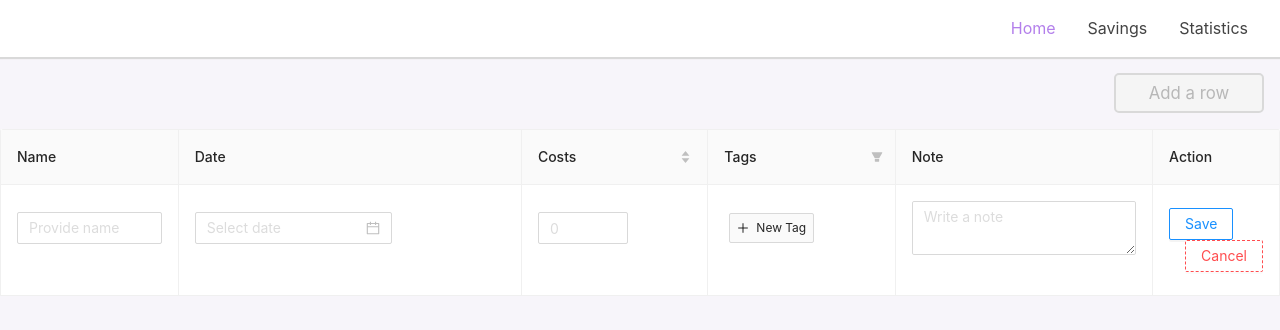
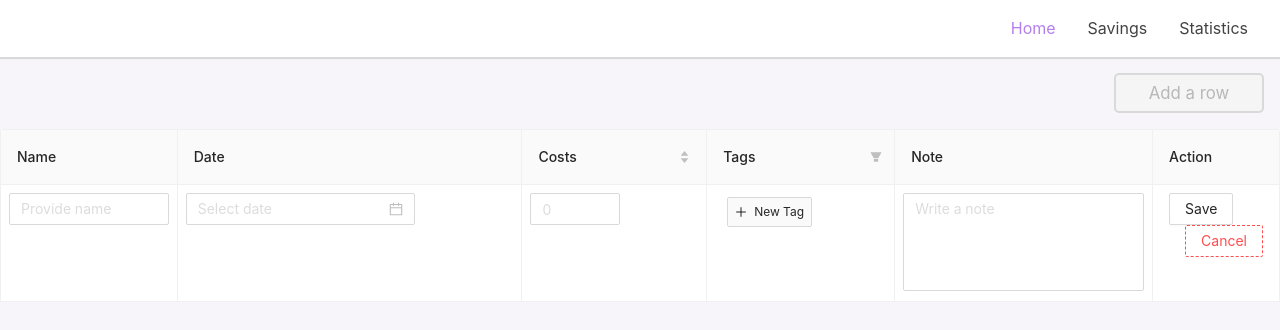
Before and after one commit to darilla/expenses, a React (Create React App) app: page / in a window 1280 px wide. Both pictures are taken after a click on the button "Add a row". Shown: the top 330 px of the page. Built offline with nearby package versions, Linux system fonts and the light colour scheme.

Commit message:
fix: CRUD opearations and table styles

```diff
--- a/src/components/table/Table.jsx
+++ b/src/components/table/Table.jsx
@@ -64,12 +64,13 @@ function Table({ records }) {
     },
     {
       dataIndex: 'tags',
+      inputType: 'tags',
       filters: TAGS,
       onFilter: (value, record) => filterList(value, record.tags),
       title: 'Tags',
       width: 200,
       render: (tags, record) => (
-        <TagsRenderer tags={tags} isEditing={isEditing(record)} />
+        <TagsRenderer form={form} tags={tags} isEditing={isEditing(record)} />
       ),
     },
     {
--- a/src/components/table/Table.styles.js
+++ b/src/components/table/Table.styles.js
@@ -3,10 +3,45 @@ import { Button } from 'antd';
 
 import { PURPLE } from '../../common/colors';
 
+const CELL_PADDING_PX = '8px';
+
 export const Container = styled.div`
   display: flex;
   flex-direction: column;
   align-items: flex-end;
+
+  .ant-table-tbody td.ant-table-cell {
+    height: 117px;
+    padding: ${CELL_PADDING_PX};
+  }
+
+  .ant-table-row > td.ant-table-cell > div {
+    height: 100%;
+    margin: 0;
+  }
+
+  .ant-picker {
+    width: 70%;
+  }
+
+  .ant-tag {
+    margin: 0;
+  }
+
+  /* Style for action cell. */
+  .ant-table-row td:last-child {
+    padding: ${CELL_PADDING_PX};
+  }
+
+  /* Fix for tags cell so it's aligned with other cells. */
+  .ant-table-cell > div > div {
+    height: 100%;
+  }
+
+  /* Set height for all components wrappers. */
+  .ant-col .ant-form-item-control {
+    height: 35px;
+  }
 `;
 
 export const StyledAddRowButton = styled(Button)`
--- a/src/components/table/components/action-buttons/ActionButtons.jsx
+++ b/src/components/table/components/action-buttons/ActionButtons.jsx
@@ -26,10 +26,13 @@ function ActionButtons({
 
   return isRowEditable ? (
     <div>
-      <Button ghost type='primary' onClick={() => handleSave(record.key)}>
+      <Button type='submit' onClick={() => handleSave(record.key)}>
         {SAVE_BTN}
       </Button>
-      <Popconfirm title={CANCEL_POPUP} onConfirm={handleCancel}>
+      <Popconfirm
+        onConfirm={() => handleCancel(record.key)}
+        title={CANCEL_POPUP}
+      >
         <StyledButton type='dashed' danger>
           {CANCEL_BTN}
         </StyledButton>
@@ -41,8 +44,8 @@ function ActionButtons({
         {EDIT_BTN}
       </Button>
       <Popconfirm
+        onConfirm={() => handleDelete(record.key)}
         title={DELETE_POPUP}
-        onConfirm={() => handleDelete(record.key)}
       >
         <StyledButton ghost disabled={isButtonDisabled} type='danger'>
           {DELETE_BTN}
--- a/src/components/table/components/editable-cell/EditableCell.jsx
+++ b/src/components/table/components/editable-cell/EditableCell.jsx
@@ -1,30 +1,38 @@
+/* eslint-disable react/jsx-props-no-spreading */
 import React from 'react';
 import { string, bool, instanceOf } from 'prop-types';
 import { DatePicker, Form, Input, InputNumber } from 'antd';
 
-import {
-  EMPTY_STRING,
-  NO_VALUE,
-  DATE_FORMAT,
-} from '../../../../common/constants';
+import { EMPTY_STRING, DATE_FORMAT } from '../../../../common/constants';
 
 const { Item } = Form;
 const { TextArea } = Input;
 
 const PLACEHOLDER = {
+  EMPTY: '-',
   INPUT_NUMBER: '0',
   INPUT: 'Provide name',
   TEXTAREA: 'Write a note',
 };
 
-const { INPUT, INPUT_NUMBER, TEXTAREA } = PLACEHOLDER;
+const { INPUT, INPUT_NUMBER, TEXTAREA, EMPTY } = PLACEHOLDER;
+
+const NOT_EDITABLE_CELL_STYLE = { margin: '8px' };
+
+const textareaProps = {
+  autoSize: {
+    minRows: 4,
+  },
+  allowClear: true,
+  placeholder: TEXTAREA,
+};
 
 const renderEditableCell = inputType => {
   switch (inputType) {
     case 'number':
       return <InputNumber placeholder={INPUT_NUMBER} />;
     case 'textarea':
-      return <TextArea placeholder={TEXTAREA} allowClear />;
+      return <TextArea {...textareaProps} />;
     case 'date':
       return <DatePicker format={DATE_FORMAT} allowClear={false} />;
     default:
@@ -32,6 +40,10 @@ const renderEditableCell = inputType => {
   }
 };
 
+/**
+ * EditableCell component is responsible for rendering basic
+ * input components. It does not handle more complex logic.
+ */
 function EditableCell({
   children,
   dataIndex,
@@ -43,14 +55,16 @@ function EditableCell({
   const rules = [{ required, message: `${dataIndex} filed is required` }];
 
   return (
-    // eslint-disable-next-line react/jsx-props-no-spreading
     <td {...restProps}>
       {editing ? (
         <Item name={dataIndex} rules={rules}>
           {renderEditableCell(inputType)}
         </Item>
       ) : (
-        <div>{children}</div>
+        // Data that is rendered is located on second place in the array.
+        <div style={NOT_EDITABLE_CELL_STYLE}>
+          {children[1] ? children : EMPTY}
+        </div>
       )}
     </td>
   );
@@ -63,7 +77,6 @@ EditableCell.propTypes = {
   dataIndex: string,
   editing: bool,
   inputType: string,
-  record: instanceOf(Object),
   required: bool,
 };
 
@@ -71,6 +84,5 @@ EditableCell.defaultProps = {
   dataIndex: EMPTY_STRING,
   editing: false,
   inputType: 'text',
-  record: NO_VALUE,
   required: false,
 };
--- a/src/components/table/components/tags-renderer/TagsRenderer.jsx
+++ b/src/components/table/components/tags-renderer/TagsRenderer.jsx
@@ -2,15 +2,14 @@ import React, { useCallback, useState } from 'react';
 import { instanceOf, bool } from 'prop-types';
 import { CloseOutlined } from '@ant-design/icons';
 
-import { EMPTY_ARRAY } from '../../../../common/constants';
+import { EMPTY_ARRAY, NO_VALUE } from '../../../../common/constants';
 
 import { NO_DATA_PLACEHOLDER, TAG } from '../../constants';
-
 import NewTag from './components/NewTag';
 
-import { StyledTag } from './TagsRenderer.styles';
+import { StyledTag, TagWrapper } from './TagsRenderer.styles';
 
-function TagsRenderer({ tags, isEditing }) {
+function TagsRenderer({ tags, isEditing, form }) {
   const [recordTags, updateRecordTags] = useState(tags);
 
   const handleCloseTag = useCallback(
@@ -20,8 +19,23 @@ function TagsRenderer({ tags, isEditing }) {
       const updatedTags = recordTags.filter(tag => tag !== clickedTag);
 
       updateRecordTags(updatedTags);
+
+      form.setFieldsValue({
+        tags: updateRecordTags,
+      });
     },
-    [recordTags],
+    [recordTags, form],
+  );
+
+  const handleFormTagsUpdate = useCallback(
+    localTags => {
+      updateRecordTags(localTags);
+
+      form.setFieldsValue({
+        tags: localTags,
+      });
+    },
+    [form],
   );
 
   if (!isEditing && recordTags.length === 0) {
@@ -31,18 +45,24 @@ function TagsRenderer({ tags, isEditing }) {
   return (
     <div>
       {recordTags.map(tag => (
+        <TagWrapper>
           <StyledTag
             closable={isEditing}
             closeIcon={<CloseOutlined onClick={handleCloseTag} name={tag} />}
             color={TAG[tag]?.color}
             key={tag}
-          name={tag}
+            name='tags'
+            value={tags}
           >
             {TAG[tag]?.name.toUpperCase()}
           </StyledTag>
+        </TagWrapper>
       ))}
       {isEditing && (
-        <NewTag recordTags={recordTags} updateRecordTags={updateRecordTags} />
+        <NewTag
+          recordTags={recordTags}
+          updateRecordTags={handleFormTagsUpdate}
+        />
       )}
     </div>
   );
@@ -50,11 +70,13 @@ function TagsRenderer({ tags, isEditing }) {
 export default TagsRenderer;
 
 TagsRenderer.propTypes = {
+  form: instanceOf(Object),
+  isEditing: bool,
   tags: instanceOf(Array),
-  isEditing: bool,
 };
 
 TagsRenderer.defaultProps = {
+  form: NO_VALUE,
+  isEditing: false,
   tags: EMPTY_ARRAY,
-  isEditing: false,
 };
--- a/src/components/table/components/tags-renderer/TagsRenderer.styles.js
+++ b/src/components/table/components/tags-renderer/TagsRenderer.styles.js
@@ -1,11 +1,15 @@
 import styled from 'styled-components';
 import { Tag } from 'antd';
+
+export const TagWrapper = styled.span`
+  display: inline-block;
+  margin: 4px;
+`;
 
 export const StyledTag = styled(Tag)`
   align-items: center;
   display: inline-flex;
   justify-content: center;
-  margin: 5px;
 
   .ant-tag-close-icon {
     display: inline-flex;
--- a/src/components/table/components/tags-renderer/components/NewTag.jsx
+++ b/src/components/table/components/tags-renderer/components/NewTag.jsx
@@ -11,10 +11,10 @@ import {
 
 import { TAG } from '../../../constants';
 
-import { StyledNewTag } from '../TagsRenderer.styles';
+import { StyledNewTag, TagWrapper } from '../TagsRenderer.styles';
 
 const NOT_EXISTING_DATA = -1;
-const INPUT_STYLE = { width: '170px' };
+const INPUT_STYLE = { width: '170px', margin: '8px' };
 const { Item } = Form;
 
 const getRandomColor = () =>
@@ -91,10 +91,12 @@ function NewTag({ recordTags, updateRecordTags }) {
           value={inputValue}
         />
       ) : (
-        <StyledNewTag onClick={handleClick}>
-          <PlusOutlined />
-          <span>New Tag</span>
-        </StyledNewTag>
+        <TagWrapper>
+          <StyledNewTag onClick={handleClick}>
+            <PlusOutlined />
+            <span>New Tag</span>
+          </StyledNewTag>
+        </TagWrapper>
       )}
     </Item>
   );
--- a/src/components/table/hooks/useTableDetails.js
+++ b/src/components/table/hooks/useTableDetails.js
@@ -3,12 +3,7 @@ import { useCallback, useState } from 'react';
 import { Form } from 'antd';
 import moment from 'moment';
 
-import {
-  EMPTY_ARRAY,
-  EMPTY_STRING,
-  DATE_FORMAT,
-  NO_VALUE,
-} from '../../../common/constants';
+import { EMPTY_ARRAY, DATE_FORMAT, NO_VALUE } from '../../../common/constants';
 
 import { ROW_DEFAULT_FIELDS } from '../constants';
 
@@ -16,6 +11,10 @@ const { useForm } = Form;
 
 function useTableDetails(records) {
   const [data, updateData] = useState(records || EMPTY_ARRAY);
+  const [rowCount, setRowNumber] = useState(records.length);
+
+  const [editingNewRow, setEditingNewRow] = useState(false);
+
   const [editingKey, setEditingKey] = useState(NO_VALUE);
 
   const [form] = useForm();
@@ -23,15 +22,16 @@ function useTableDetails(records) {
   const isEditing = record => record.key === editingKey;
 
   const handleAdd = useCallback(() => {
-    // todo - use generator to create unique id
-    const generateKey = Math.random();
+    const newNumber = rowCount + 1;
+    // Set initial values for a new record.
+    form.setFieldsValue({ ...ROW_DEFAULT_FIELDS, key: newNumber });
 
-    // Set initial values for a new record.
-    form.setFieldsValue({ ...ROW_DEFAULT_FIELDS, key: generateKey });
+    updateData([{ ...ROW_DEFAULT_FIELDS, key: newNumber }, ...data]);
 
-    updateData([{ ...ROW_DEFAULT_FIELDS, key: generateKey }, ...data]);
-    setEditingKey(generateKey);
-  }, [data, form]);
+    setEditingKey(newNumber);
+    setEditingNewRow(true);
+    setRowNumber(newNumber);
+  }, [data, form, rowCount]);
 
   const handleSave = useCallback(
     async recordKey => {
@@ -43,10 +43,15 @@ function useTableDetails(records) {
         // Edit record.
         const dateString = row.date.format(DATE_FORMAT);
         // The date value for non-editable field should be a string.
-        tableData.splice(index, 1, { ...row, date: dateString });
+        tableData.splice(index, 1, {
+          ...row,
+          key: recordKey,
+          date: dateString,
+        });
 
         updateData(tableData);
         setEditingKey(NO_VALUE);
+        setEditingNewRow(false);
       } catch (errInfo) {
         // eslint-disable-next-line no-console
         console.log('Validate Failed:', errInfo);
@@ -67,13 +72,25 @@ function useTableDetails(records) {
     [form],
   );
 
-  const handleCancel = useCallback(() => setEditingKey(EMPTY_STRING), []);
+  const handleDelete = useCallback(
+    recordKey => {
+      const updatedDate = [...data].filter(item => item.key !== recordKey);
 
-  const handleDelete = recordKey => {
-    const updatedDate = [...data].filter(item => item.key !== recordKey);
+      updateData(updatedDate);
+    },
+    [data],
+  );
 
-    updateData(updatedDate);
-  };
+  const handleCancel = useCallback(
+    record => {
+      if (editingNewRow) {
+        handleDelete(record);
+        setEditingNewRow(false);
+      }
+      setEditingKey(NO_VALUE);
+    },
+    [editingNewRow, handleDelete],
+  );
 
   return {
     data,
```
Lines whose indentation alone changed are shown as unchanged.
